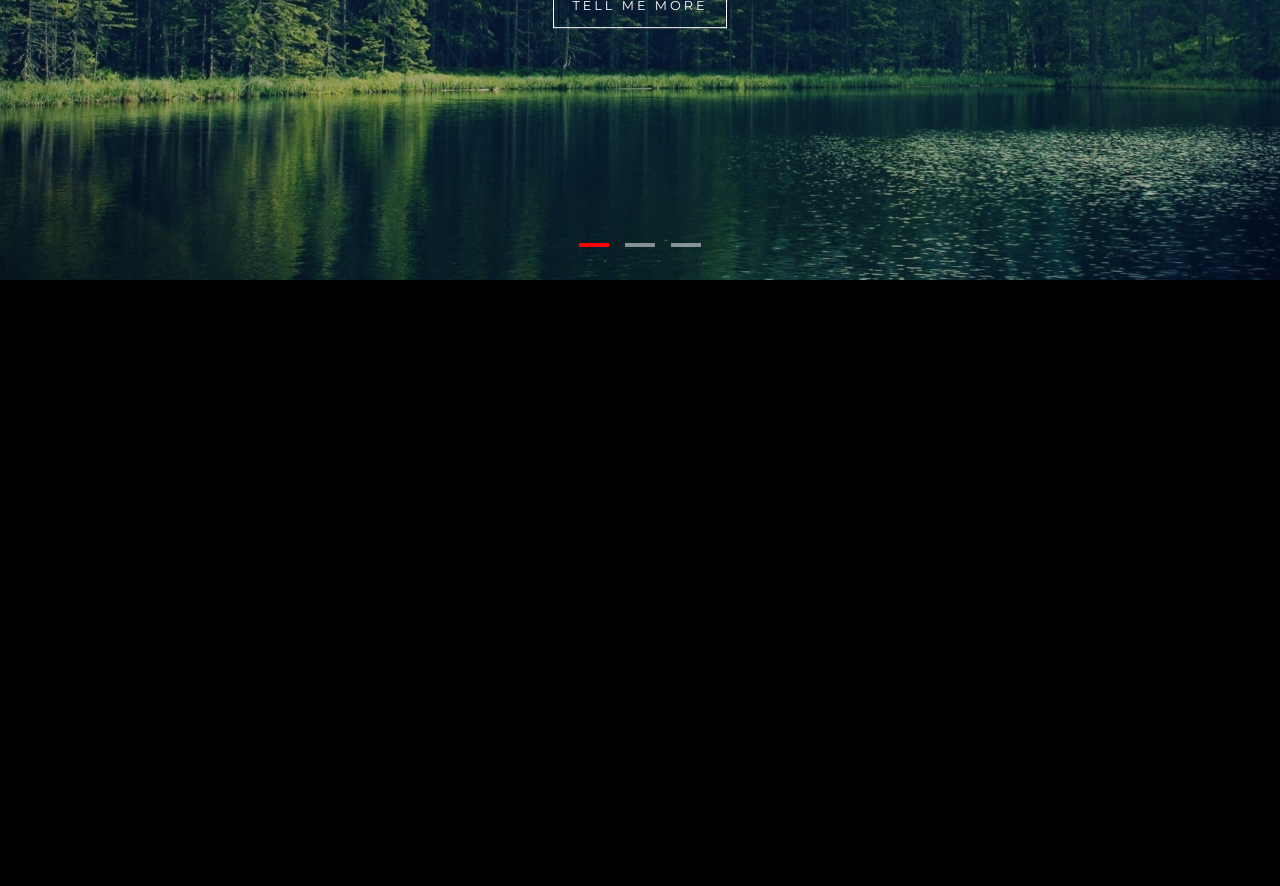
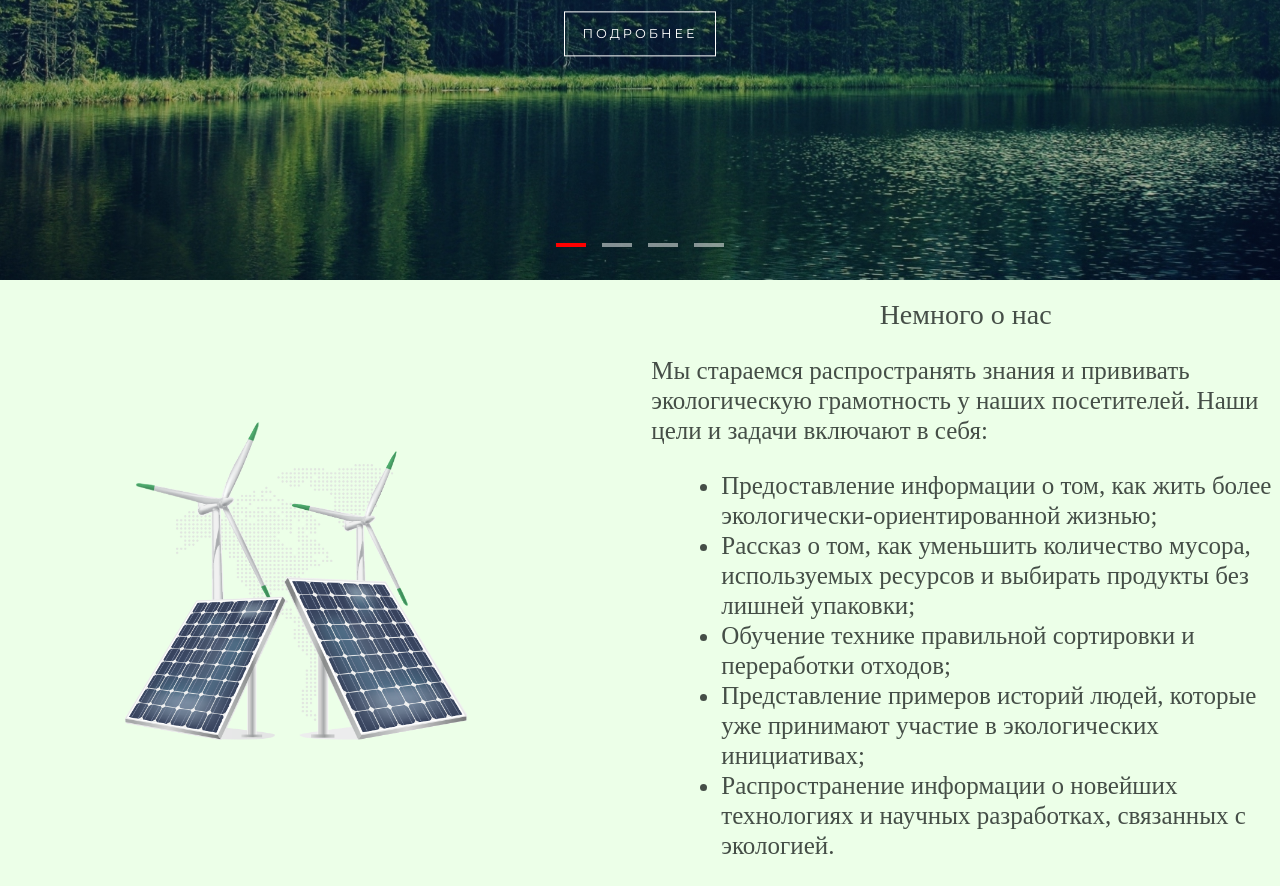
Before and after one commit to NiyuShion/hacka, a plain HTML site: page index.html in a window 1280 px wide. Shown: the part 520-1406 px from the top of the page. Before the commit the page ends 800 px from the top, so only its background shows below. Drawn offline with nearby package versions, Linux system fonts and the light colour scheme.

Commit message:
Add files via upload

```diff
--- a/index.html
+++ b/index.html
@@ -25,32 +25,60 @@
 	  </header>
 
 <main>
+<div class="introslide">
 		<div class="hero-slider" data-carousel>
 			<div class="carousel-cell" style="background-image: url(img/img-1.jpg);">
 				<div class="overlay"></div>
 				<div class="inner">
-			<h3 class="subtitle">Slide 1</h3>
-			<h2 class="title">Flickity parallax</h2>
-			<a href="#" class="btn">Tell me more</a>
+					<h3 class="subtitle">Экология</h3>
+					<h2 class="title">Заботься о природе - заботься о своем будущем!</h2>
+					<a href="#" class="btn">подробнее</a>
 				</div>
 			</div>
 
 	<div class="carousel-cell" style="background-image: url(img/img-2.jpg);">
 		<div class="overlay"></div>
 		<div class="inner">
-			<h3 class="subtitle">Slide 2</h3>
-			<h2 class="title">Flickity parallax</h2>
-			<a href="#" class="btn">Tell me more</a>
+			<h3 class="subtitle">Экология</h3>
+			<h2 class="title">Сохранение природы - залог жизни на планете!</h2>
+			<a href="#" class="btn">подробнее</a>
 		</div>
 	</div>
 
 	<div class="carousel-cell" style="background-image: url(img/img-3.jpg);">
 		<div class="overlay"></div>
 		<div class="inner">
-			<h3 class="subtitle">Slide 3</h3>
-			<h2 class="title">Flickity parallax</h2>
-			<a href="#" class="btn">Tell me more</a>
+			<h3 class="subtitle">Экология</h3>
+			<h2 class="title">Природа не нуждается в нас, но мы нуждаемся в ней!</h2>
+			<a href="#" class="btn">подробнее</a>
 		</div>
+	</div>
+	<div class="hero-slider" data-carousel>
+		<div class="carousel-cell" style="background-image: url(img/img-4.jpg);">
+			<div class="overlay"></div>
+			<div class="inner">
+				<h3 class="subtitle">Экология</h3>
+				<h2 class="title">Чистый воздух, чистая вода, чистая земля - здоровье человека!</h2>
+				<a href="#" class="btn">подробнее</a>
+			</div>
+		</div>
+</div>
+</div>
+
+<div class="container">
+	<div class="home02">
+	  <img src="img/home02.png" alt="Экологическая грамотность">
+	</div>
+	<div class="texts1">
+	  <h1>Немного о нас</h1>
+	  <p>Мы стараемся распространять знания и прививать экологическую грамотность у наших посетителей. Наши цели и задачи включают в себя:</p>
+	  <ul>
+		<li>Предоставление информации о том, как жить более экологически-ориентированной жизнью;</li>
+		<li>Рассказ о том, как уменьшить количество мусора, используемых ресурсов и выбирать продукты без лишней упаковки;</li>
+		<li>Обучение технике правильной сортировки и переработки отходов;</li>
+		<li>Представление примеров историй людей, которые уже принимают участие в экологических инициативах;</li>
+		<li>Распространение информации о новейших технологиях и научных разработках, связанных с экологией.</li>
+	  </ul>
 	</div>
   </div>
 </main>
--- a/style.css
+++ b/style.css
@@ -58,7 +58,7 @@ header {
 
 
 body {
-	 background-color: #000;
+	background-color: #ECFFE8;
 	 margin: 0;
 }
  .overlay {
@@ -149,3 +149,46 @@ body {
 	 background: #f00;
 	 border: 0 solid #f00;
 }
+
+.container {
+	display: flex;
+	flex-direction: row;
+	align-items: center;
+  }
+
+  .home02 {
+	margin-right: 300px;
+  }
+
+  .home02 img {
+	position: flex;
+	margin: 0 125px;
+	max-width: 100%;
+	height: auto;
+
+  }
+
+  .texts1 {
+	font-family: 'Ovo';
+	font-style: normal;
+	font-weight: 400;
+	font-size: 25px;
+	line-height: 30px;
+
+color: #454E47;
+  }
+
+  .texts1 ul {
+	list-style: disc;
+	margin-left: 30px;
+  }
+
+  .texts1 h1 {
+	position: flex;
+	font-family: 'Ovo';
+	font-style: normal;
+	font-weight: 400;
+	font-size: 28px;
+	line-height: 32px;
+	text-align: center;
+  }
```
Lines whose indentation alone changed are shown as unchanged.
